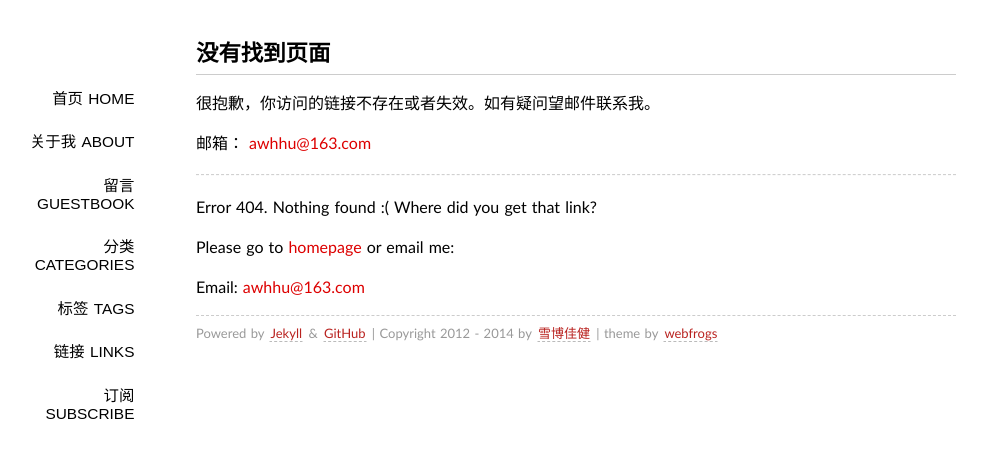
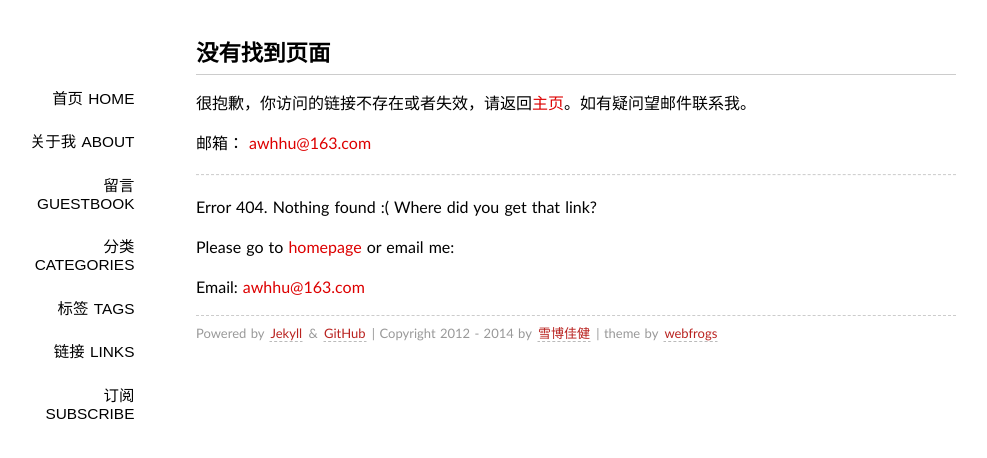
Before and after one commit to Successor/bigyuki.github.com, a Jekyll site: the page built from 404.md, in a window 1280 px wide. Shown: the top 458 px of the page, without its empty margins (144-1131 px from the left). Built offline with Jekyll 4.4.1, drawn with Linux system fonts in a browser that asks for light colours; Markdown is read by kramdown in place of the engine named in the settings.

Commit message:
Update 404.md

```diff
--- a/404.md
+++ b/404.md
@@ -3,7 +3,7 @@
 layout: page
 ---
 
-很抱歉，你访问的链接不存在或者失效。如有疑问望邮件联系我。
+很抱歉，你访问的链接不存在或者失效，请返回[主页](/)。如有疑问望邮件联系我。
 
 邮箱： [awhhu@163.com](mailto:{{ site.email }})
 
```
